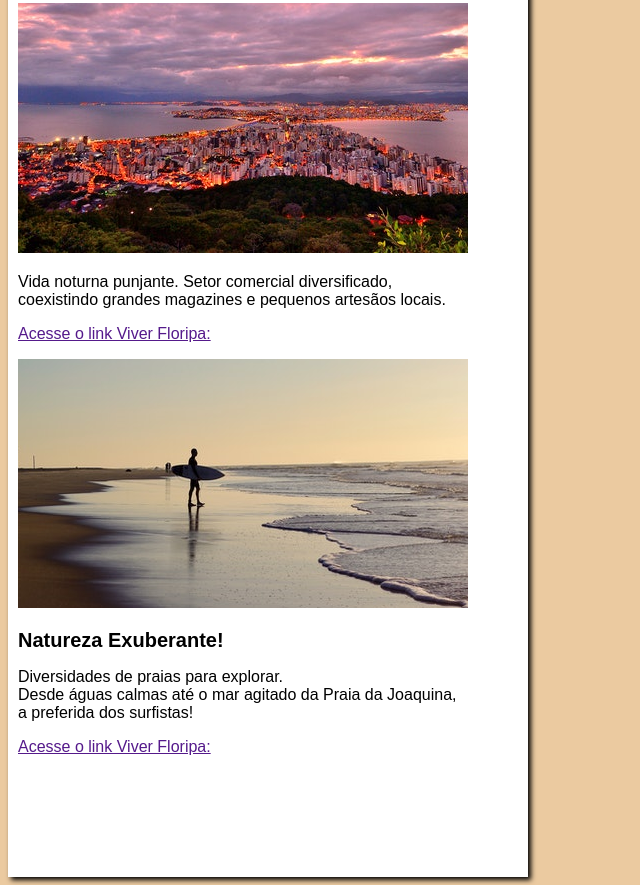
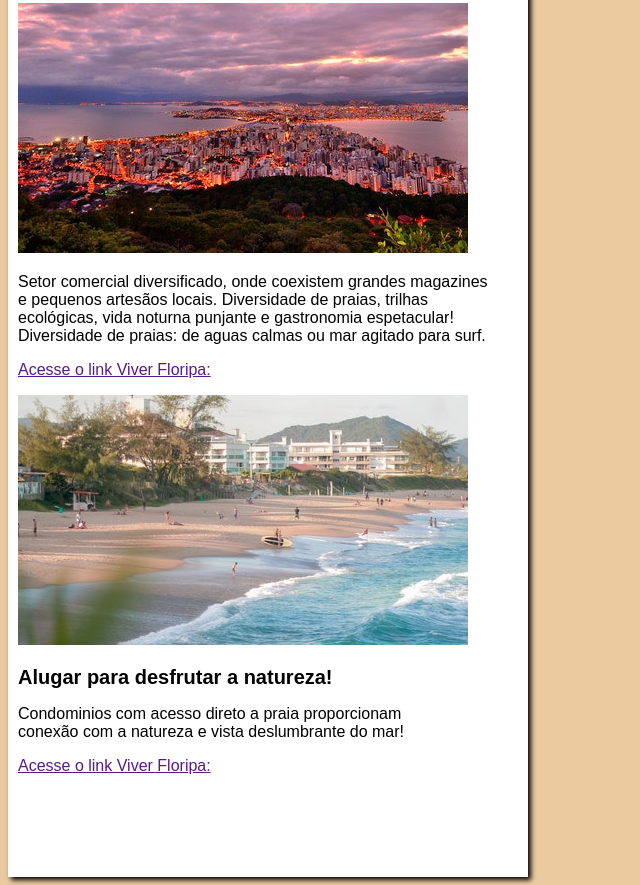
Before and after one commit to Juliana-Maris/projeto-site, a plain HTML site: page index.html in a window 1280 px wide. Shown: the part 451-1336 px from the top of the page, without its empty margins (0-640 px from the left). Drawn offline with Linux system fonts and the light colour scheme.

Commit message:
13 março

```diff
--- a/index.html
+++ b/index.html
@@ -18,17 +18,20 @@
             <img src="imagens site/1floripa.png" alt="Magia!" aling="middle">
             <h2>A Ilha da Magia  que encanta a todos!</h2>
             <img src="imagens site/2floripa.png" alt="Beleza!">
-            <p> Vida noturna punjante. Setor comercial diversificado,</br>
-                coexistindo grandes magazines e pequenos artesãos locais.</p>
-                <p><a href="">Acesse o link Viver Floripa:</a>  </p>
+            <p> Setor comercial diversificado, onde coexistem grandes magazines</br>
+                e pequenos artesãos locais. Diversidade de praias, trilhas <br>
+                ecológicas, vida noturna punjante e gastronomia espetacular!<br>
+                Diversidade de praias: de aguas calmas ou mar agitado para surf.       </p>
+            <p>
+            <a href="">Acesse o link Viver Floripa:</a>  </p>
         </article>
         <article>
-            <img src="imagens site/1surf.png" alt="Esporte e laser!">
-            <h2>Natureza Exuberante!</h2>
+            <img src="imagens site/1faixa areia.png" alt="Esporte e laser!">
+            <h2>Alugar para desfrutar a natureza!</h2>
 
-            <p>Diversidades de praias para explorar. </br>
-               Desde águas calmas até o mar agitado da Praia da Joaquina,<br>
-               a preferida dos surfistas!</p>
+            <p>Condominios com acesso direto a praia proporcionam </br>
+               conexão com a natureza e vista deslumbrante do mar!
+               </p>
                <p><a href="">Acesse o link Viver Floripa:</a> </p>
         </article>
     </main>
```
Also changed, not shown: 2 other files.
